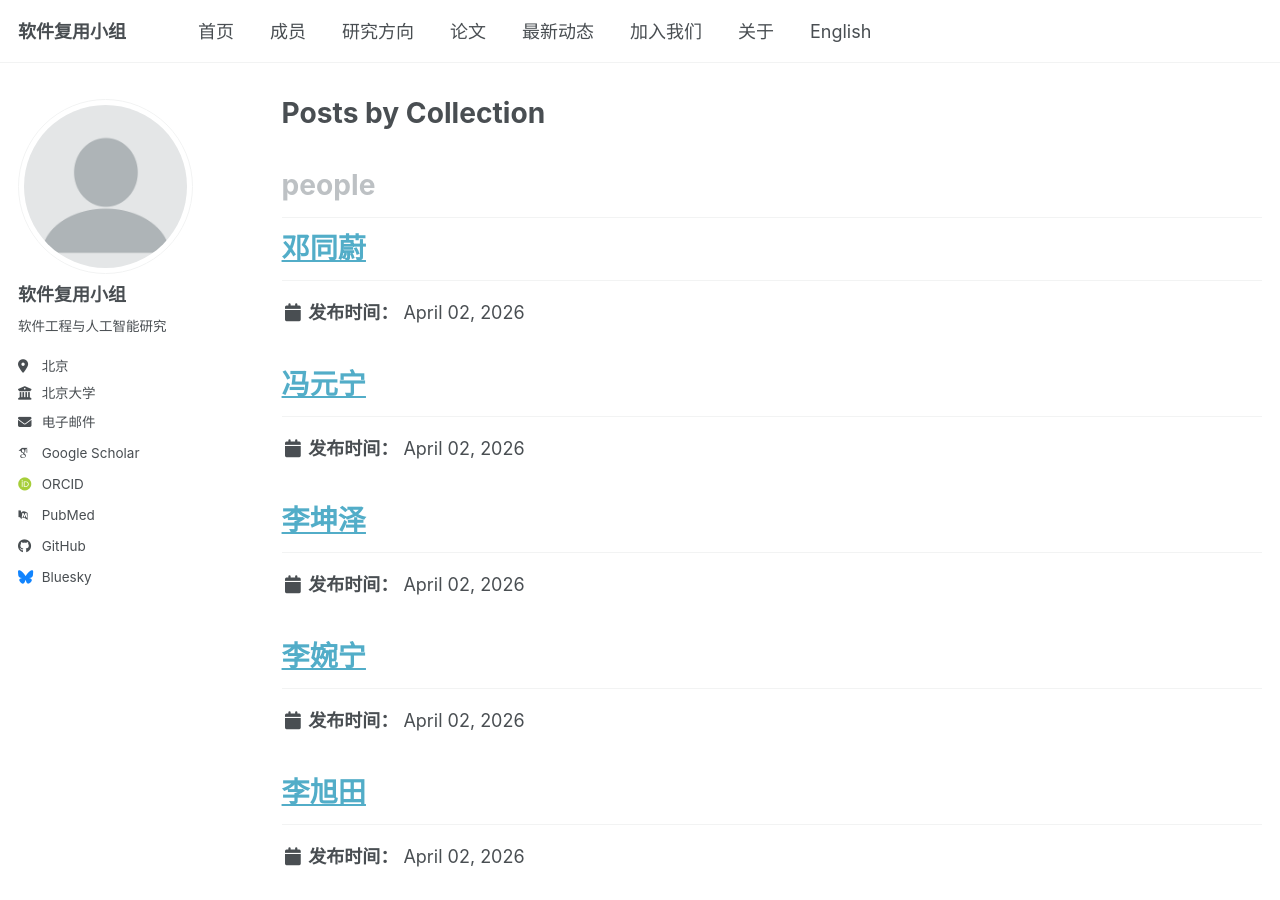
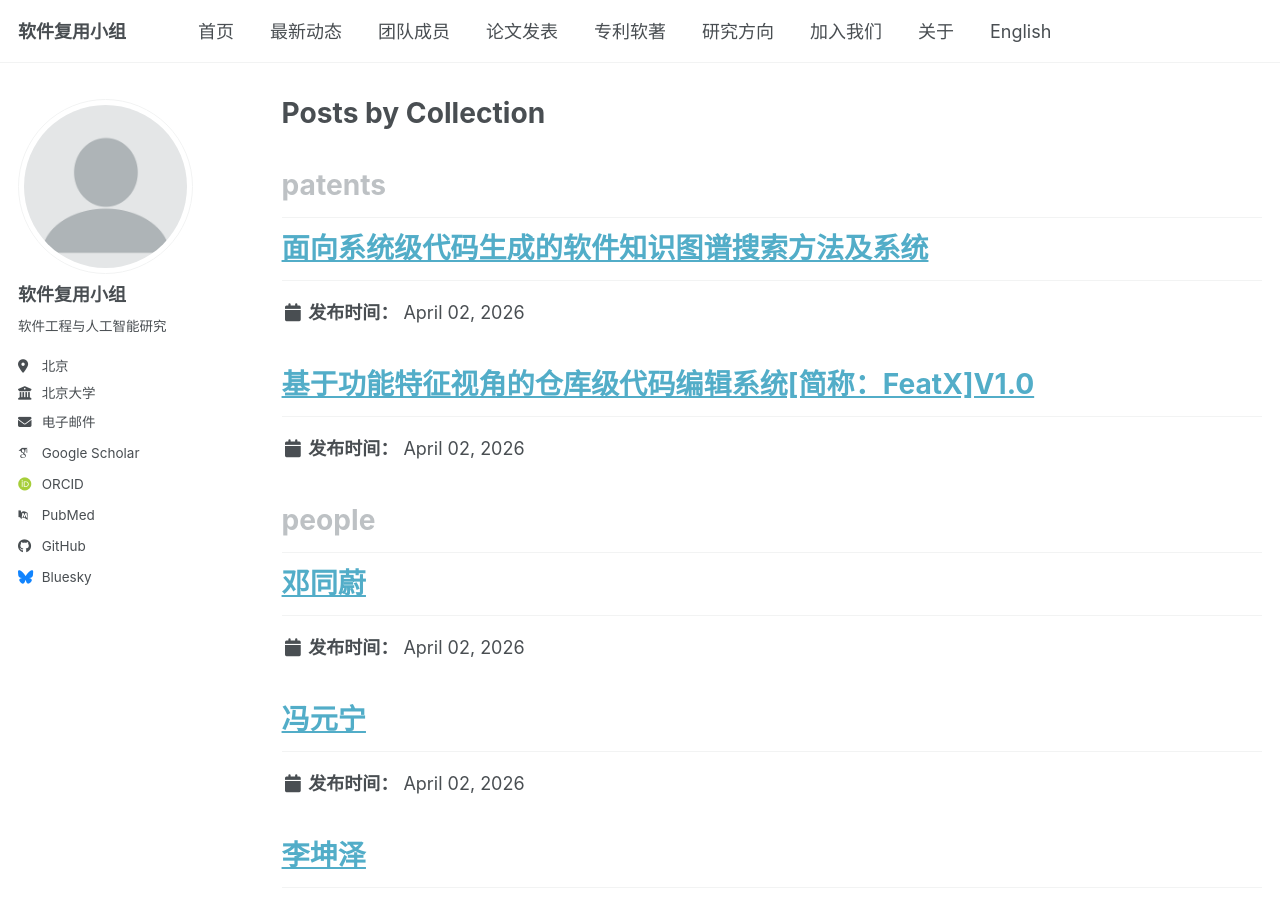
Before and after one commit to a496263365/group, a Jekyll site: the page built from _pages/collection-archive.html, in a window 1280 px wide and 900 px high. Built offline with Jekyll 4.4.1, drawn with Linux system fonts in a browser that asks for light colours; some web fonts are replaced; a script bundle is joined from its source files by our own code; library files that are not in the unit come from our copies.

Commit message:
增加专利界面

```diff
--- a/_config.yml
+++ b/_config.yml
@@ -228,6 +228,10 @@ collections:
     output: true
     permalink: /:collection/:path/
     date_key: year
+  patents:
+    output: true
+    permalink: /:collection/:path/
+    date_key: year
   portfolio:
     output: true
     permalink: /:collection/:path/
@@ -272,6 +276,15 @@ defaults:
   - scope:
       path: ""
       type: publications
+    values:
+      layout: single
+      author_profile: true
+      share: true
+      comments: true
+  # _patents
+  - scope:
+      path: ""
+      type: patents
     values:
       layout: single
       author_profile: true
--- a/_data/navigation.yml
+++ b/_data/navigation.yml
@@ -8,17 +8,20 @@ main:
   - title: "首页"
     url: /
 
-  - title: "成员"
+  - title: "最新动态"
+    url: /news/
+
+  - title: "团队成员"
     url: /people/
+
+  - title: "论文发表"
+    url: /publications/
+
+  - title: "专利软著"
+    url: /patents/
 
   - title: "研究方向"
     url: /research/
-
-  - title: "论文"
-    url: /publications/
-
-  - title: "最新动态"
-    url: /news/
 
   - title: "加入我们"
     url: /join/
--- /dev/null
+++ b/_patents/01.md
@@ -0,0 +1,10 @@
+---
+title: "面向系统级代码生成的软件知识图谱搜索方法及系统"
+collection: patents
+category: patents
+year: 2025
+author: "邹艳珍, 赵衔麟, 李坤泽 谢冰"
+venue: "中国发明专利"
+registration_number: "ZL 202510372420.0"
+status: "已授权"
+---
--- /dev/null
+++ b/_patents/02.md
@@ -0,0 +1,10 @@
+---
+title: "基于功能特征视角的仓库级代码编辑系统[简称：FeatX]V1.0"
+collection: patents
+category: software
+year: 2026
+author: "北京大学"
+venue: "软件著作权"
+registration_number: "软著登字第2026SR0444479号"
+status: "已登记"
+---
```
Also changed, not shown: _includes/archive-single-patent.html (added, +25 -0 lines), _pages/patents.md (added, +22 -0 lines), files/bibtex1.bib (deleted, +0 -10 lines), 5 other files.
